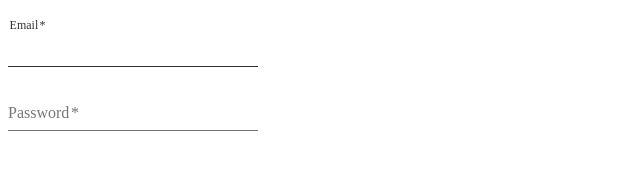
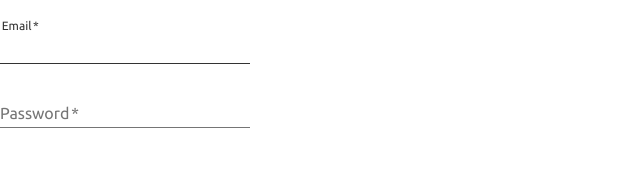
Before and after one commit to Zannisdf/login-template, a React (Create React App) app: page / in a window 1280 px wide. Shown: the top 186 px of the page, without its empty margins (0-640 px from the left). Built offline with nearby package versions, Linux system fonts and the light colour scheme.

Commit message:
ADD: theme provider
Styles that are shared across the app are now part of the default
theme for consistency.

```diff
--- a/src/components/App/App.js
+++ b/src/components/App/App.js
@@ -1,6 +1,10 @@
 import React from 'react'
 import Login from '../Login'
 
-const App = () => <Login />
+const App = () => (
+  <>
+    <Login />
+  </>
+)
 
 export default App
--- a/src/components/TextField/TextField.js
+++ b/src/components/TextField/TextField.js
@@ -1,6 +1,6 @@
-import React, { useState, useEffect, useRef } from 'react'
+import React, { useContext, useRef, useState } from 'react'
 import PropTypes from 'prop-types'
-import styled from 'styled-components'
+import styled, { ThemeContext } from 'styled-components'
 
 export const defaultLabelStyles = `
   transform: translate(0,1.5rem) scale(1);
@@ -12,7 +12,7 @@
 const Container = styled.div`
   position: relative;
   height: 3rem;
-  color: rgba(0, 0, 0, 0.54);
+  color: ${({ theme: { brandBlack } }) => brandBlack};
   display: flex;
   margin: 1rem 0 0.5rem;
   width: ${({ isFullWidth }) => (isFullWidth ? '100%' : '250px')};
@@ -22,8 +22,8 @@
   position: absolute;
   transition: transform 0.1s ease-in-out, color 0.1s ease-in-out;
   background-color: inherit;
-  color: ${({ isInputFocused }) =>
-    isInputFocused ? '#333' : 'rgba(0, 0, 0, 0.54)'};
+  color: ${({ isInputFocused, theme: { brandBlack, brandTranslucentBlack } }) =>
+    isInputFocused ? brandBlack : brandTranslucentBlack};
   ${({ isAboveInput }) =>
     isAboveInput ? labelAboveInputStyles : defaultLabelStyles};
 `
@@ -43,8 +43,10 @@
   border: 0;
   border-bottom: 1px solid;
   transition: border-color 0.1s ease-in-out;
-  border-color: ${({ isFocused }) =>
-    isFocused ? '#333' : 'rgba(0, 0, 0, 0.54)'};
+  border-color: ${({
+    isFocused,
+    theme: { brandBlack, brandTranslucentBlack },
+  }) => (isFocused ? brandBlack : brandTranslucentBlack)};
 `
 
 const TextField = ({
@@ -61,6 +63,7 @@
 }) => {
   const [isFocused, setIsFocused] = useState(false)
   const inputRef = useRef(null)
+  const theme = useContext(ThemeContext)
   const handleFocus = () => setIsFocused(true)
   const handleBlur = () => setIsFocused(false)
 
@@ -89,6 +92,7 @@
         ref={inputRef}
         required={isRequired}
         type={type}
+        theme={theme}
         value={value}
       />
     </Container>
--- a/src/index.js
+++ b/src/index.js
@@ -2,9 +2,21 @@
 import ReactDOM from 'react-dom'
 import * as serviceWorker from './serviceWorker'
 
+import defaultTheme from './styles/defaultTheme'
+
+import { ThemeProvider } from 'styled-components'
 import App from './components/App'
+import GlobalStyle from './styles/GlobalStyle'
 
-ReactDOM.render(<App />, document.getElementById('root'))
+ReactDOM.render(
+  <>
+    <GlobalStyle />
+    <ThemeProvider theme={defaultTheme}>
+      <App />
+    </ThemeProvider>
+  </>,
+  document.getElementById('root')
+)
 
 // If you want your app to work offline and load faster, you can change
 // unregister() to register() below. Note this comes with some pitfalls.
--- /dev/null
+++ b/src/styles/GlobalStyle.js
@@ -0,0 +1,17 @@
+import { createGlobalStyle } from 'styled-components'
+
+const GlobalStyle = createGlobalStyle`
+  @import url('https://fonts.googleapis.com/css?family=Ubuntu&display=swap');
+
+  *, *:before, *:after{
+    box-sizing: border-box;
+  }
+
+  body {
+    margin: 0;
+    padding: 0;
+    font-family: 'Ubuntu', sans-serif;
+  }
+`
+
+export default GlobalStyle
--- /dev/null
+++ b/src/styles/defaultTheme.js
@@ -0,0 +1,9 @@
+const brandBlack = '#333'
+const brandTranslucentBlack = 'rgba(0, 0, 0, 0.54)'
+
+const defaultTheme = {
+  brandBlack,
+  brandTranslucentBlack,
+}
+
+export default defaultTheme
```
